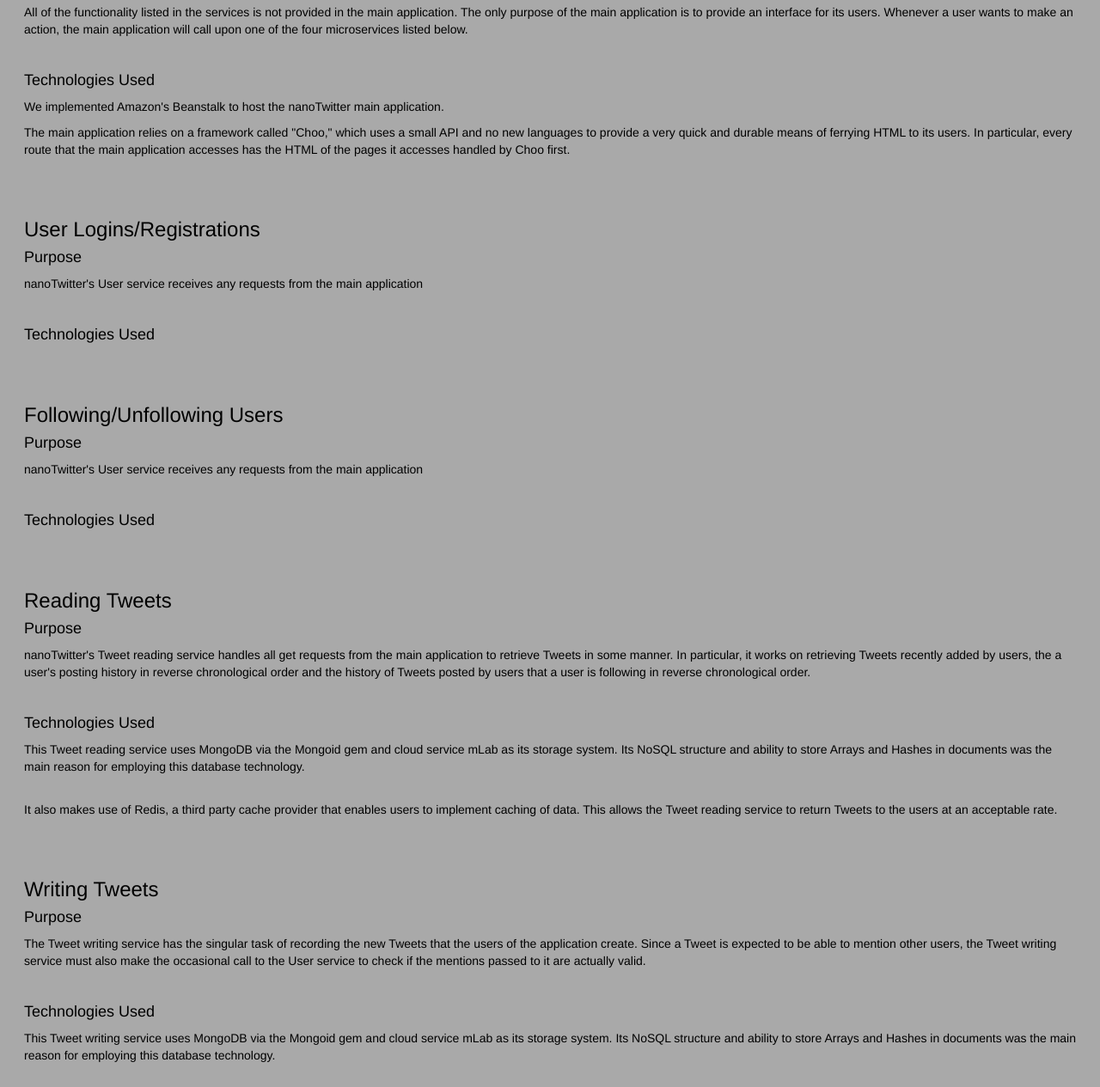
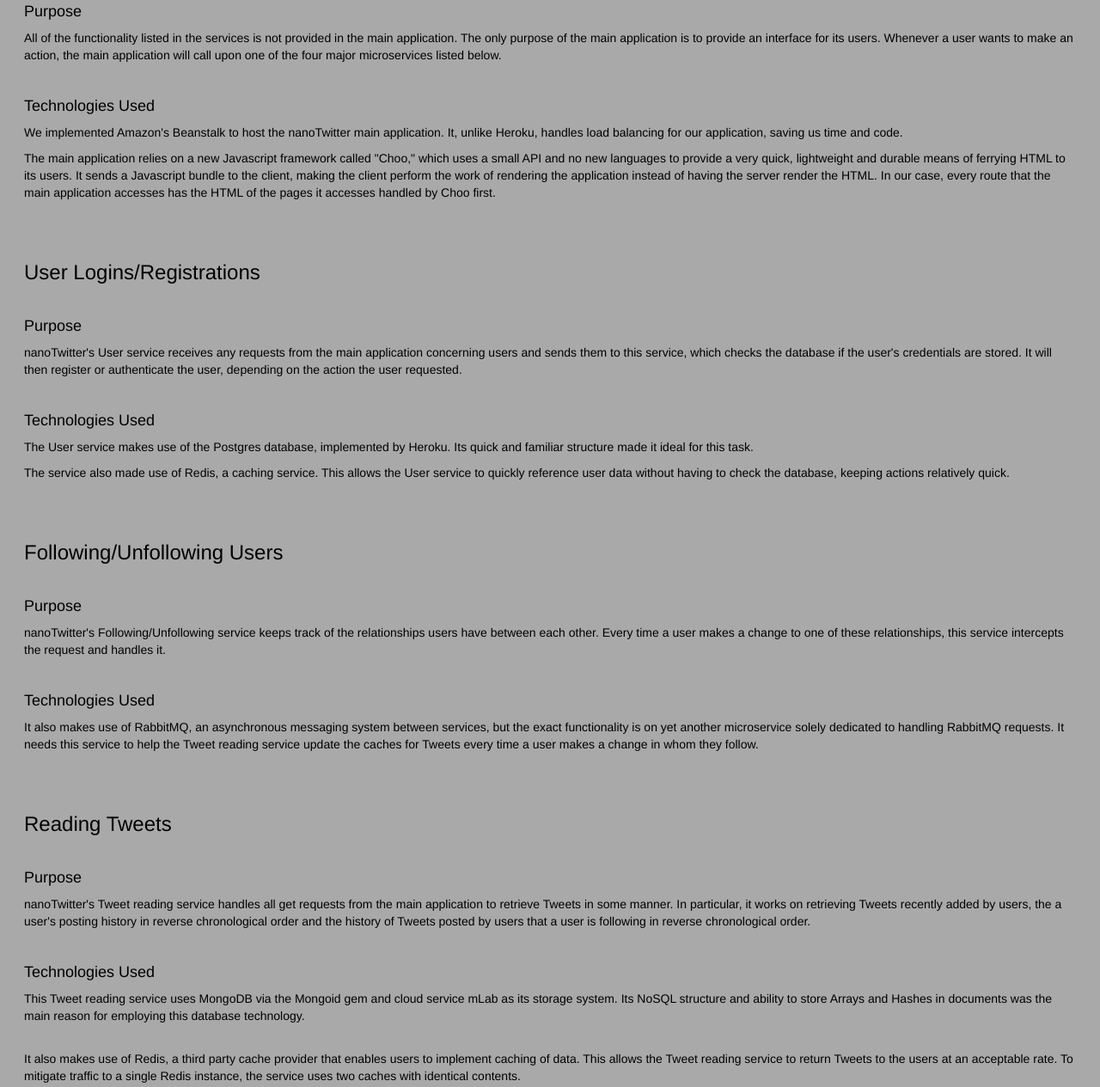
Before and after one commit to Fantastic-Four124/Fantastic-Four124.github.io, a plain HTML site: page implementation.html in a window 1280 px wide. Shown: the part 646-1911 px from the top of the page at 86% size. Drawn offline with nearby package versions, Linux system fonts and the light colour scheme.

Commit message:
Completed implementation.html

```diff
--- a/implementation.html
+++ b/implementation.html
@@ -53,35 +53,41 @@
         <br><br>
 
       <h3>Main application</h3>
+      <br>
         <h4>Purpose</h4>
-          <p> All of the functionality listed in the services is not provided in the main application. The only purpose of the main application is to provide an interface for its users. Whenever a user wants to make an action, the main application will call upon one of the four microservices listed below.</p>
+          <p> All of the functionality listed in the services is not provided in the main application. The only purpose of the main application is to provide an interface for its users. Whenever a user wants to make an action, the main application will call upon one of the four major microservices listed below.</p>
           <br>
 
         <h4>Technologies Used</h4>
-          <p>We implemented Amazon's Beanstalk to host the nanoTwitter main application.</p>
+          <p>We implemented Amazon's Beanstalk to host the nanoTwitter main application. It, unlike Heroku, handles load balancing for our application, saving us time and code.</p>
 
-          <p>The main application relies on a framework called "Choo," which uses a small API and no new languages to provide a very quick and durable means of ferrying HTML to its users. In particular, every route that the main application accesses has the HTML of the pages it accesses handled by Choo first.</p>
+          <p>The main application relies on a new Javascript framework called "Choo," which uses a small API and no new languages to provide a very quick, lightweight and durable means of ferrying HTML to its users. It sends a Javascript bundle to the client, making the client perform the work of rendering the application instead of having the server render the HTML. In our case, every route that the main application accesses has the HTML of the pages it accesses handled by Choo first.</p>
 
       <br></br>
       <h3>User Logins/Registrations</h3>
+      <br>
         <h4>Purpose</h4>
-          <p>nanoTwitter's User service receives any requests from the main application</p>
+          <p>nanoTwitter's User service receives any requests from the main application concerning users and sends them to this service, which checks the database if the user's credentials are stored. It will then register or authenticate the user, depending on the action the user requested.</p>
           <br>
 
         <h4>Technologies Used</h4>
-          <p></p>
+          <p>The User service makes use of the Postgres database, implemented by Heroku. Its quick and familiar structure made it ideal for this task.</p>
+
+          <p>The service also made use of Redis, a caching service. This allows the User service to quickly reference user data without having to check the database, keeping actions relatively quick.</p>
         <br><br>
 
       <h3>Following/Unfollowing Users</h3>
+      <br>
         <h4>Purpose</h4>
-          <p>nanoTwitter's User service receives any requests from the main application</p>
+          <p>nanoTwitter's Following/Unfollowing service keeps track of the relationships users have between each other. Every time a user makes a change to one of these relationships, this service intercepts the request and handles it.</p>
             <br>
 
         <h4>Technologies Used</h4>
-          <p></p>
+          <p>It also makes use of RabbitMQ, an asynchronous messaging system between services, but the exact functionality is on yet another microservice solely dedicated to handling RabbitMQ requests. It needs this service to help the Tweet reading service update the caches for Tweets every time a user makes a change in whom they follow.</p>
         <br><br>
 
       <h3>Reading Tweets</h3>
+      <br>
         <h4>Purpose</h4>
           <p>nanoTwitter's Tweet reading service handles all get requests from the main application to retrieve Tweets in some manner. In particular, it works on retrieving Tweets recently added by users, the a user's posting history in reverse chronological order and the history of Tweets posted by users that a user is following in reverse chronological order.</p>
             <br>
@@ -90,10 +96,13 @@
           <p>This Tweet reading service uses MongoDB via the Mongoid gem and cloud service mLab as its storage system. Its NoSQL structure and ability to store Arrays and Hashes in documents was the main reason for employing this database technology.</p>
           <br>
 
-          <p>It also makes use of Redis, a third party cache provider that enables users to implement caching of data. This allows the Tweet reading service to return Tweets to the users at an acceptable rate.</p>
+          <p>It also makes use of Redis, a third party cache provider that enables users to implement caching of data. This allows the Tweet reading service to return Tweets to the users at an acceptable rate. To mitigate traffic to a single Redis instance, the service uses two caches with identical contents.</p>
+
+          <p>Finally, this service employs RabbitMQ to communicate with the Following/Unfollowing service. Whenever a user changes whom they follow, another microservice that handles RabbitMQ messages receives the update and changes the cache for every user's timeline of Tweets.</p>
         <br><br>
 
       <h3>Writing Tweets</h3>
+      <br>
         <h4>Purpose</h4>
           <p>The Tweet writing service has the singular task of recording the new Tweets that the users of the application create. Since a Tweet is expected to be able to mention other users, the Tweet writing service must also make the occasional call to the User service to check if the mentions passed to it are actually valid.</p>
             <br>
@@ -102,10 +111,10 @@
           <p>This Tweet writing service uses MongoDB via the Mongoid gem and cloud service mLab as its storage system. Its NoSQL structure and ability to store Arrays and Hashes in documents was the main reason for employing this database technology.</p>
         <br>
 
-          <p>It also makes use of Redis, a third party cache provider that enables users to implement caching of data. This allows the Tweet reading service to return Tweets to the users at an acceptable rate, and the Tweet writing service must continually update the reader's caches to ensure it stays up to date.</p>
+          <p>It also makes use of Redis, a third party cache provider that enables users to implement caching of data. This allows the Tweet reading service to return Tweets to the users at an acceptable rate, and the Tweet writing service must continually update the reader's caches to ensure it stays up to date. To further speed up actions, it utilizes two caches to mitigate traffic to either.</p>
         <br>
 
-          <p>Finally, the Tweet writing service makes use of RabbitMQ (running on the Unicorn server as opposed to its original CloudAMQP), an asynchronous messaging service that allows different parts of an application to run independently of each other. Given that database accesses are fairly slow, we decided to implement RabbitMQ for this service in order to keep the rest of the application running smoothly.</p>
+          <p>Finally, the Tweet writing service makes use of RabbitMQ (running on the Unicorn server as opposed to its original CloudAMQP), an asynchronous messaging service that allows different parts of an application to run independently of each other. Given that database accesses are fairly slow, we decided to implement RabbitMQ for this service in order to keep the rest of the application running smoothly. However, the actual handling of RabbitMQ is done on another microservice dedicated solely to handling messaging.</p>
         <br>
 
   </body>
```
